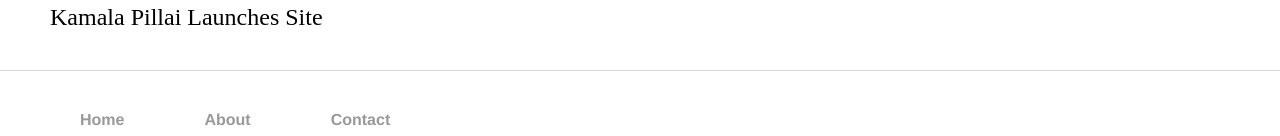
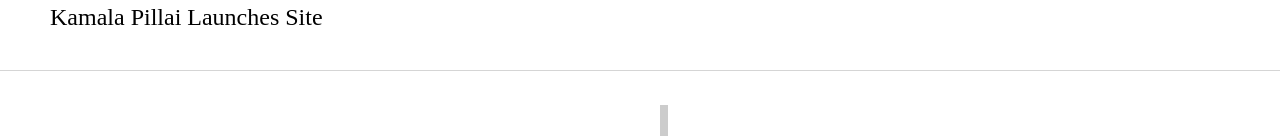
Before and after one commit to kpill/kpill.github.io, a Jekyll site: the page built from index.html, in a window 1280 px wide. Shown: the part 1343-1479 px from the top of the page. Built offline with Jekyll 4.4.1, drawn with Linux system fonts in a browser that asks for light colours.

Commit message:
Update main.css

```diff
--- a/css/main.css
+++ b/css/main.css
@@ -125,10 +125,12 @@
 }
 
 footer ul {
-    font-family:'Helvetica', 'Arial', 'Sans-Serif';
-    font-weight: bold;
+    font-family: Georgia, serif;
 	background-color: white;
 	box-shadow: 8px 0px 0px 0px rgba(0,0,0,0.2);
+	bottom: 50%;
+	left: 50%;
+	transform: translate(-50%, 50%);
 }
 
 nav ul {
```
